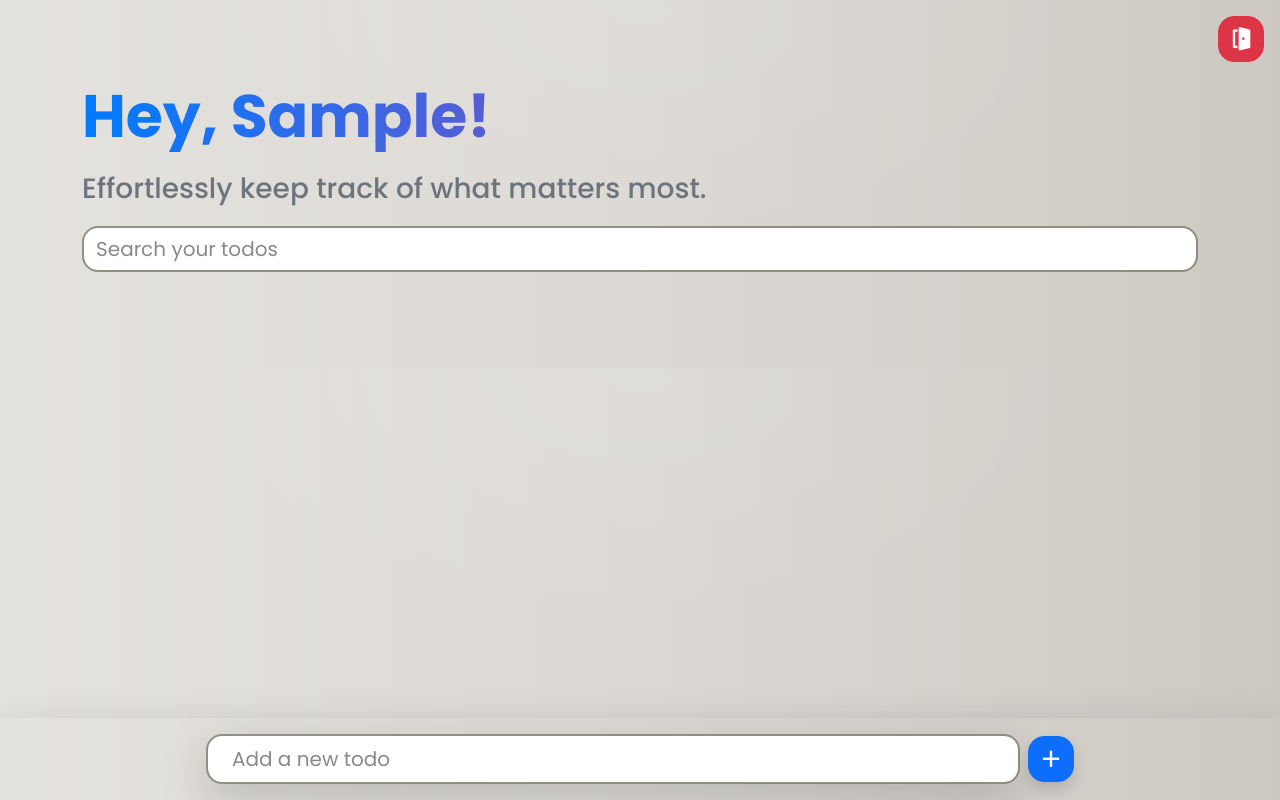
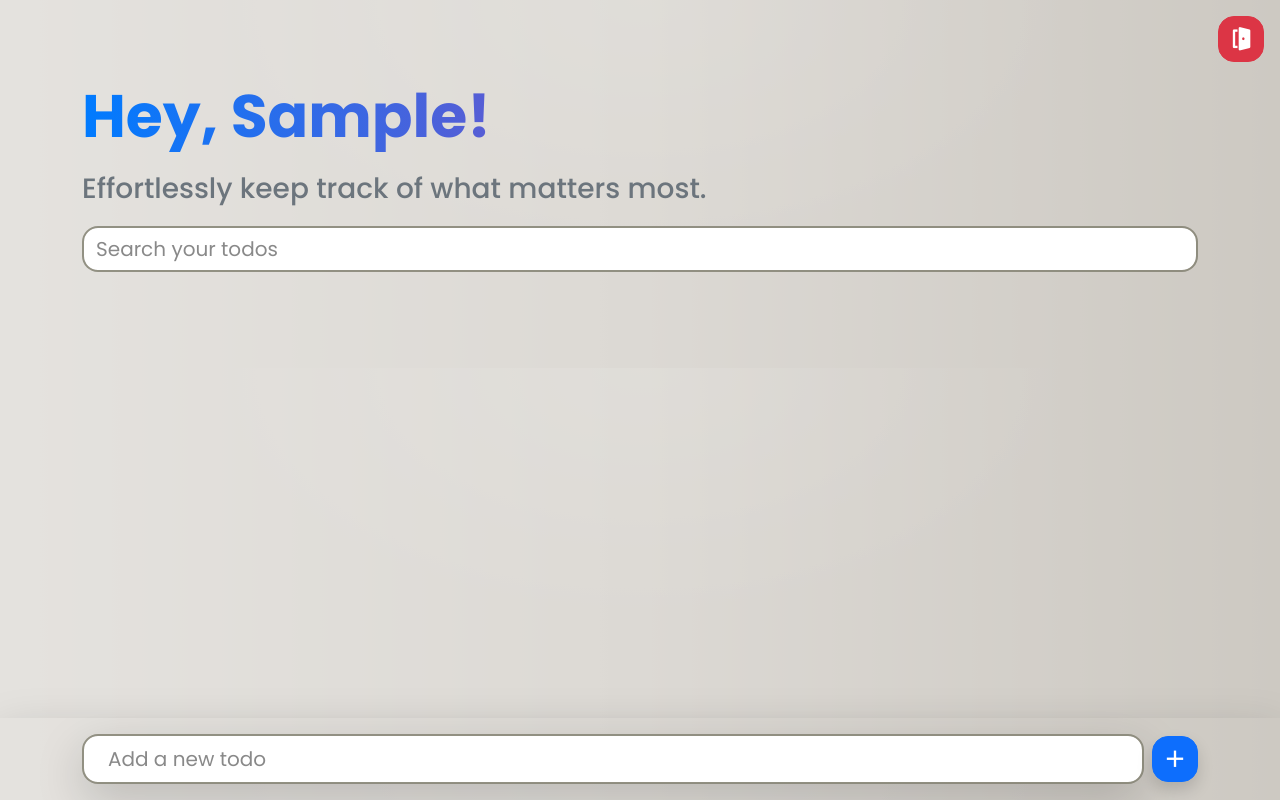
Before and after one commit to RahmanRizvi/todo-app, a React (Vite) app: page / in a window 1280 px wide. Both pictures are taken after typing "Sample" into the empty fields and a click on the button "Get Start". Built offline with nearby package versions, Linux system fonts and the light colour scheme.

Commit message:
update box shadow

```diff
--- a/src/Components/AddTodo.jsx
+++ b/src/Components/AddTodo.jsx
@@ -20,17 +20,19 @@ const AddTodo = ({addTodo, todos}) => {
     };
 
     return (
-        <div className="container-fluid shadow-lg position-fixed bottom-0 start-0 end-0 p-3 d-flex align-items-center justify-content-between">
+        <div className="position-fixed bottom-0 start-0 end-0 shadow-lg py-3">
+            <div className="container d-flex justify-content-between align-items-center">
                 <input
                     type="text"
-                className="form-control mar1 me-2 border1 fs-5 py-2 px-4 rounded-4 border-2 shadow-lg"
+                    className="form-control me-2 border1 fs-5 py-2 px-4 rounded-4 border-2 shadow-lg"
                     placeholder="Add a new todo"
                     onChange={(e) => setText(e.target.value)}
                     value={text}
                 />
-            <button className="btn btn-primary rounded-4 d-flex mar p-2 align-items-center justify-content-center shadow lg" onClick={handleSubmit}>
+                <button className="btn btn-primary rounded-4 d-flex p-2 align-items-center justify-content-center shadow lg" onClick={handleSubmit}>
                     <i className='bx bx-plus fs-3 text-white'></i>
                 </button>
+            </div>
          </div>
     );
 };
```
Lines whose indentation alone changed are shown as unchanged.
